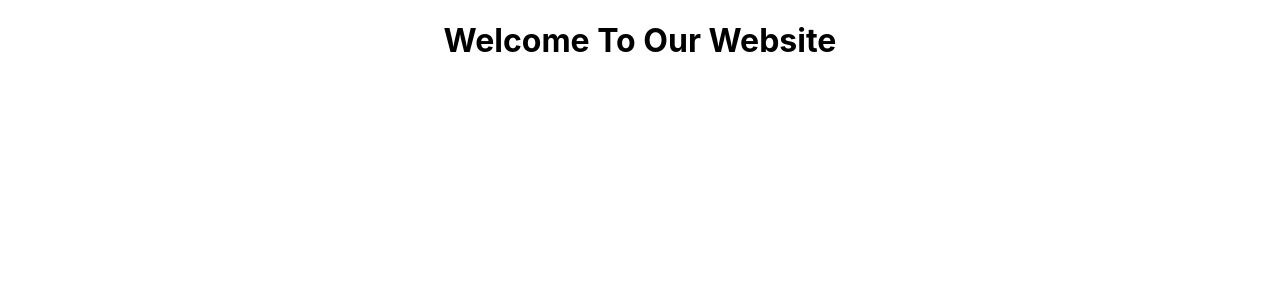
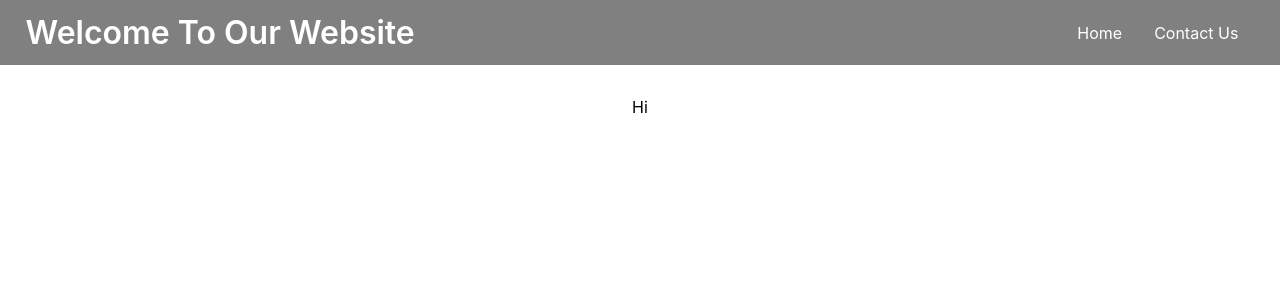
Before and after one commit to abhay-jain03/test_local, a React (Create React App) app: page /Test1 in a window 1280 px wide. Shown: the top 300 px of the page. Built offline with nearby package versions, Linux system fonts and the light colour scheme.

Commit message:
First Page

```diff
--- a/src/Components/test1/Test1.css
+++ b/src/Components/test1/Test1.css
@@ -1,3 +1,32 @@
 .bg {
   background: #f6f6f6;
 }
+
+.headerComponent {
+  display: flex;
+  align-items: center;
+  justify-content: space-between;
+  width: 96%;
+  height: 65px;
+  background: grey;
+  padding: 0 2%;
+}
+
+.headerLogo {
+  color: #ffffff;
+  font-size: 32px;
+  font-weight: 600;
+}
+
+.ul-header {
+  text-decoration: none;
+  color: #ffffff;
+  display: flex;
+  list-style-type: none;
+  margin: 0;
+  padding: 0;
+}
+
+.ul-header > li {
+  padding: 1rem;
+}
--- a/src/Components/test1/Test1.js
+++ b/src/Components/test1/Test1.js
@@ -5,7 +5,16 @@ import "./Test1.css";
 const Test1 = (props) => {
   return (
       <>
-        <h1>Welcome To Our Website</h1>
+        <div className="headerComponent">
+          <div className="headerLogo">Welcome To Our Website</div>
+          <ul className="ul-header">
+            <li>Home</li>
+            <li>Contact Us</li>
+          </ul>
+        </div>
+        <div style={{ padding: '2rem' }}>
+          <div>Hi</div>
+        </div>
       </>
   )
 }
```
